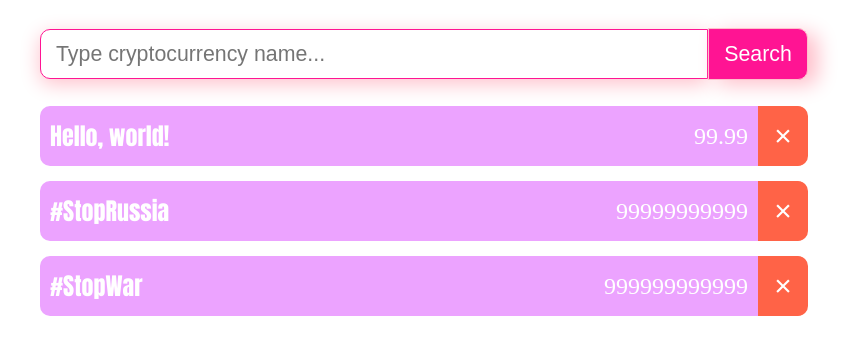
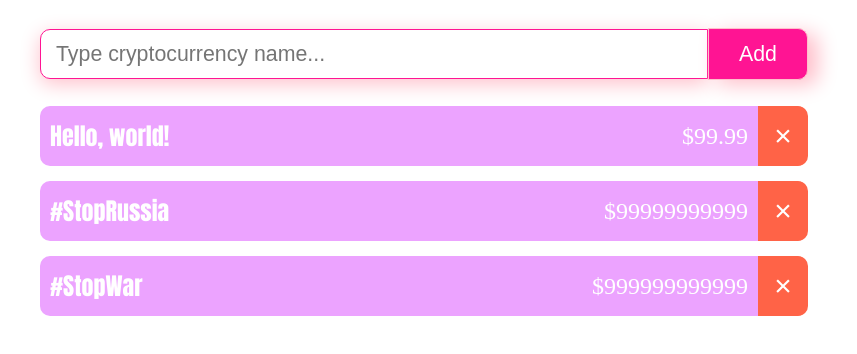
Before and after one commit to summerlightningman/dsr-l4-crypto-monitor-hooks, a React (Create React App) app: page / in a window 1280 px wide. Shown: the top 354 px of the page, without its empty margins (216-1073 px from the left). Built offline with nearby package versions, Linux system fonts and the light colour scheme.

Commit message:
added HTTP-request for getting cryptocurrency price

```diff
--- a/src/components/currency-item.tsx
+++ b/src/components/currency-item.tsx
@@ -11,7 +11,7 @@ class CurrencyItem extends React.Component<CurrencyItemProps, CurrencyItemState>
         return <CurrencyContainerItem>
             <CurrencyInfo>
                 <CurrencyName>{this.props.name}</CurrencyName>
-                <CurrencyPrice>{this.props.price}</CurrencyPrice>
+                <CurrencyPrice>${this.props.price}</CurrencyPrice>
             </CurrencyInfo>
             <CurrencyDelete>×</CurrencyDelete>
         </CurrencyContainerItem>
--- a/src/components/search.tsx
+++ b/src/components/search.tsx
@@ -3,8 +3,10 @@ import {SearchProps, SearchState} from "../types/search";
 import SearchContainer from "./styled/search-container";
 import SearchInput from "./styled/search-input";
 import SearchButton from "./styled/search-button";
+import {getCryptocurrencyPrice} from "../http";
 
 class Search extends React.Component<SearchProps, SearchState> {
+
     constructor(props: SearchProps) {
         super(props);
 
@@ -13,18 +15,31 @@ class Search extends React.Component<SearchProps, SearchState> {
         };
     }
 
+
     handleInput: KeyboardEventHandler<HTMLInputElement> = (e) => {
         this.setState({value: e.currentTarget.value});
+
     }
 
+    handleKeyPress: KeyboardEventHandler<HTMLInputElement> = e => {
+        if (e.key === 'Enter')
+            this.search()
+    };
+
     search = () => {
-        // search
+        getCryptocurrencyPrice('BTC')
+            .then(resp => resp.Response ? '???' : resp.USD)
+            .then(console.log);
     }
 
     render() {
         return <SearchContainer>
-            <SearchInput onInput={this.handleInput} value={this.state.value} placeholder="Type cryptocurrency name..."/>
-            <SearchButton onClick={this.search}>Search</SearchButton>
+            <SearchInput onInput={this.handleInput}
+                         value={this.state.value}
+                         placeholder="Type cryptocurrency name..."
+                         onKeyPress={this.handleKeyPress}
+            />
+            <SearchButton onClick={this.search}>Add</SearchButton>
         </SearchContainer>
     }
 }
--- /dev/null
+++ b/src/constants.ts
@@ -0,0 +1 @@
+export const API_KEY = '70ee34cc72dbe4ae4c61f5ceca585ba9f92af7b468f0632c75a39ad6b058fc6f';
--- /dev/null
+++ b/src/http.ts
@@ -0,0 +1,14 @@
+import {API_KEY} from "./constants";
+
+// export const getCurrencyDict = async () =>
+//     fetch(`https://min-api.cryptocompare.com/data/all/coinlist?api_key=${API_KEY}`)
+//         .then(resp => resp.json())
+//         .then(resp => resp['Data'])
+//         .then(data => Object.keys(data).reduce((acc: CurrencyDict, val: string) => ({
+//             ...acc,
+//             [data[val].CoinName]: val
+//         }), {}));
+
+export const getCryptocurrencyPrice = async (currencyName: string) =>
+    fetch(`https://min-api.cryptocompare.com/data/price?fsym=${currencyName}&tsyms=RUB&api_key=${API_KEY}`)
+        .then(_ => _.json());
--- a/src/types/search.ts
+++ b/src/types/search.ts
@@ -1,4 +1,5 @@
 export type SearchText = string;
+export type CurrencyDict = Record<string, string>;
 
 export interface SearchProps {
 
```
Also changed, not shown: 1 other file (tests, documents, lock files or other folders).
